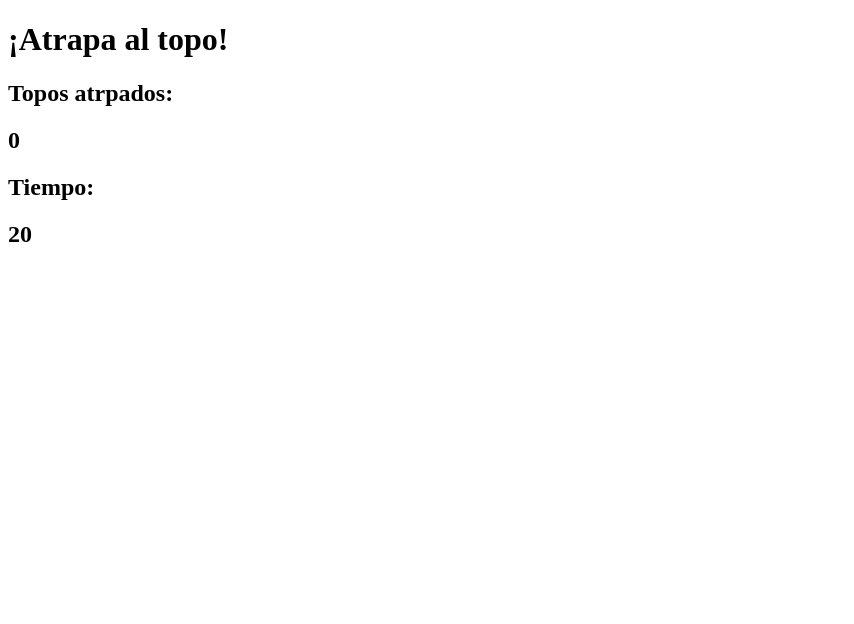
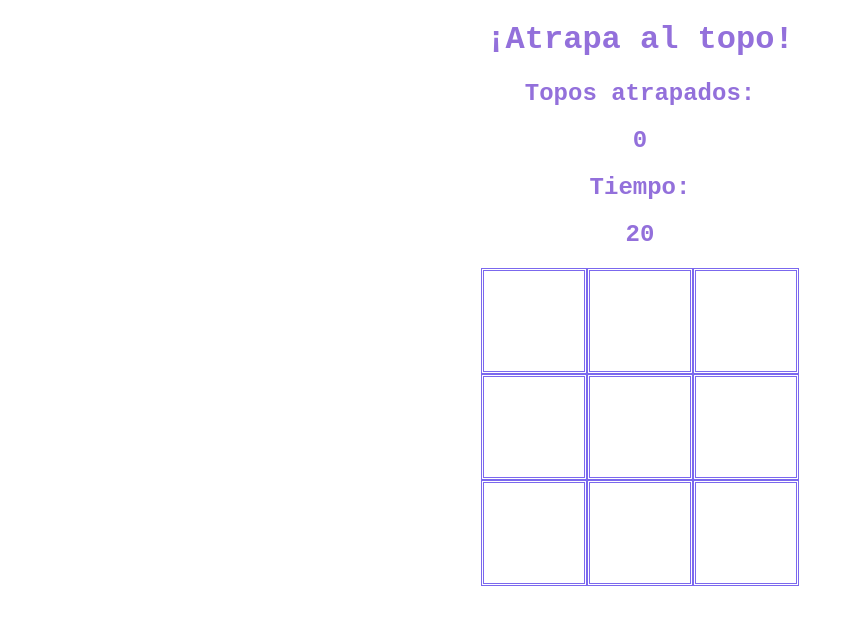
Before and after one commit to Henaoagudeloanasofia/atrapa-al-topo, a website: page index.html in a window 1280 px wide. Shown: the whole page, without its empty margins (0-854 px from the left). Drawn offline with Linux system fonts and the light colour scheme.

Commit message:
cambios(03/05/23)

```diff
--- a/index.html
+++ b/index.html
@@ -4,26 +4,26 @@
     <meta charset="UTF-8" />
     <meta name="viewport" content="width=device-width, initial-scale=1.0" />
     <meta http-equiv="X-UA-Compatible" content="ie=edge" />
-    <link rel="stylesheet" href="style.css" type="text/css" />
     <title>Atrapa al Topo</title>
+    <link rel="stylesheet" href="style.css" />
   </head>
   <body>
     <h1>¡Atrapa al topo!</h1>
-    <h2>Topos atrpados:</h2>
+    <h2>Topos atrapados:</h2>
     <h2>0</h2>
     <h2>Tiempo:</h2>
     <h2>20</h2>
 
-    <div>
-      <div></div>
-      <div></div>
-      <div></div>
-      <div></div>
-      <div></div>
-      <div></div>
-      <div></div>
-      <div></div>
-      <div></div>
+    <div class="cuadricula">
+      <div class="cuadrado" id="1"></div>
+      <div class="cuadrado" id="2"></div>
+      <div class="cuadrado" id="3"></div>
+      <div class="cuadrado" id="4"></div>
+      <div class="cuadrado" id="5"></div>
+      <div class="cuadrado" id="6"></div>
+      <div class="cuadrado" id="7"></div>
+      <div class="cuadrado" id="8"></div>
+      <div class="cuadrado" id="9"></div>
     </div>
   </body>
   <script src="app.js" charset="utf-8"></script>
--- a/style.css
+++ b/style.css
@@ -0,0 +1,23 @@
+h1,
+h2 {
+  text-align: center;
+  font-family: "Courier New", Courier, monospace;
+  color: mediumpurple;
+}
+
+.cuadrado {
+  width: 100px;
+  height: 100px;
+  border-style: double;
+  border-color: mediumslateblue;
+}
+
+.cuadricula {
+  display: flex;
+  flex-flow: row wrap;
+  justify-content: center;
+  align-content: center;
+  width: 320px;
+  height: 320;
+  margin: 10px auto;
+}
```
